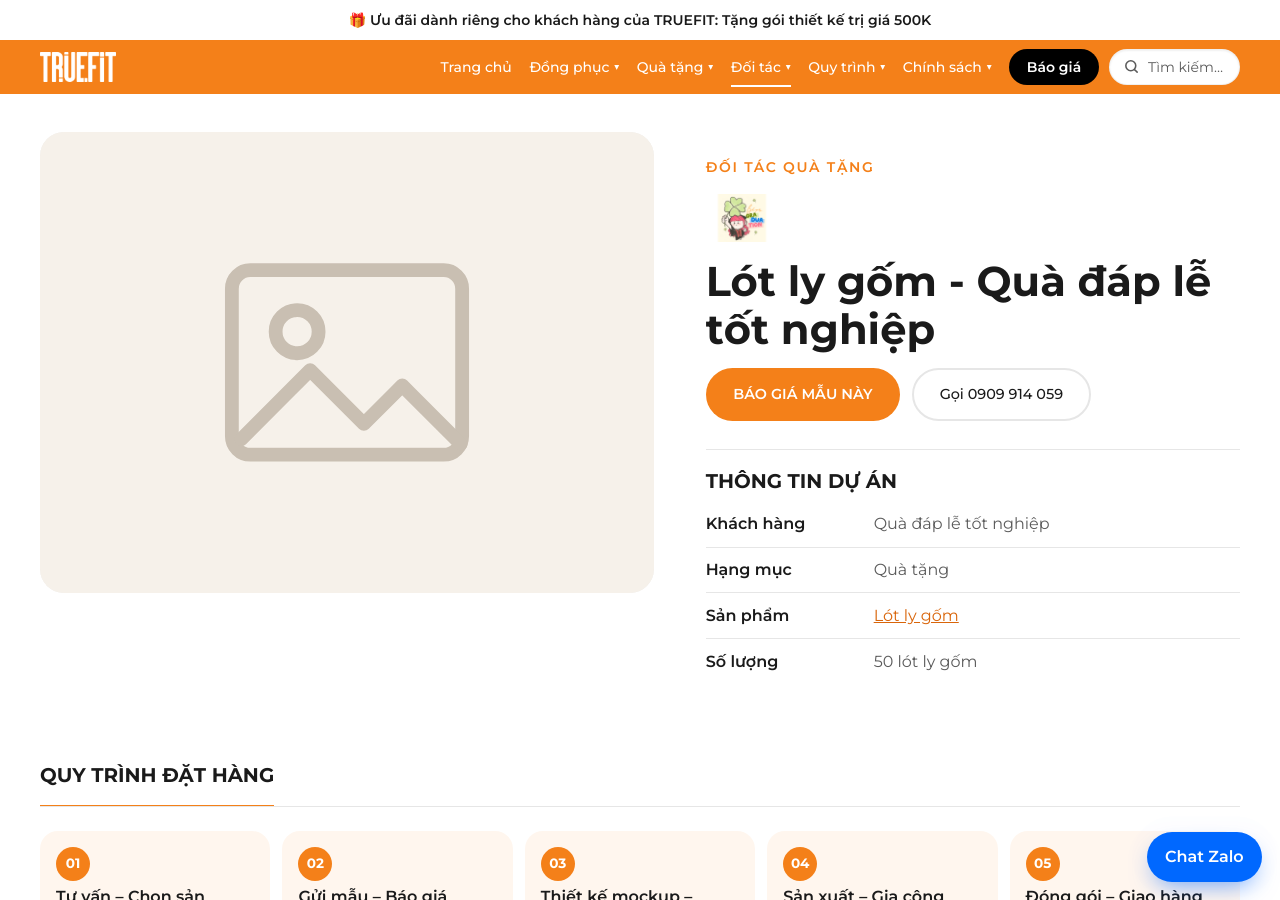
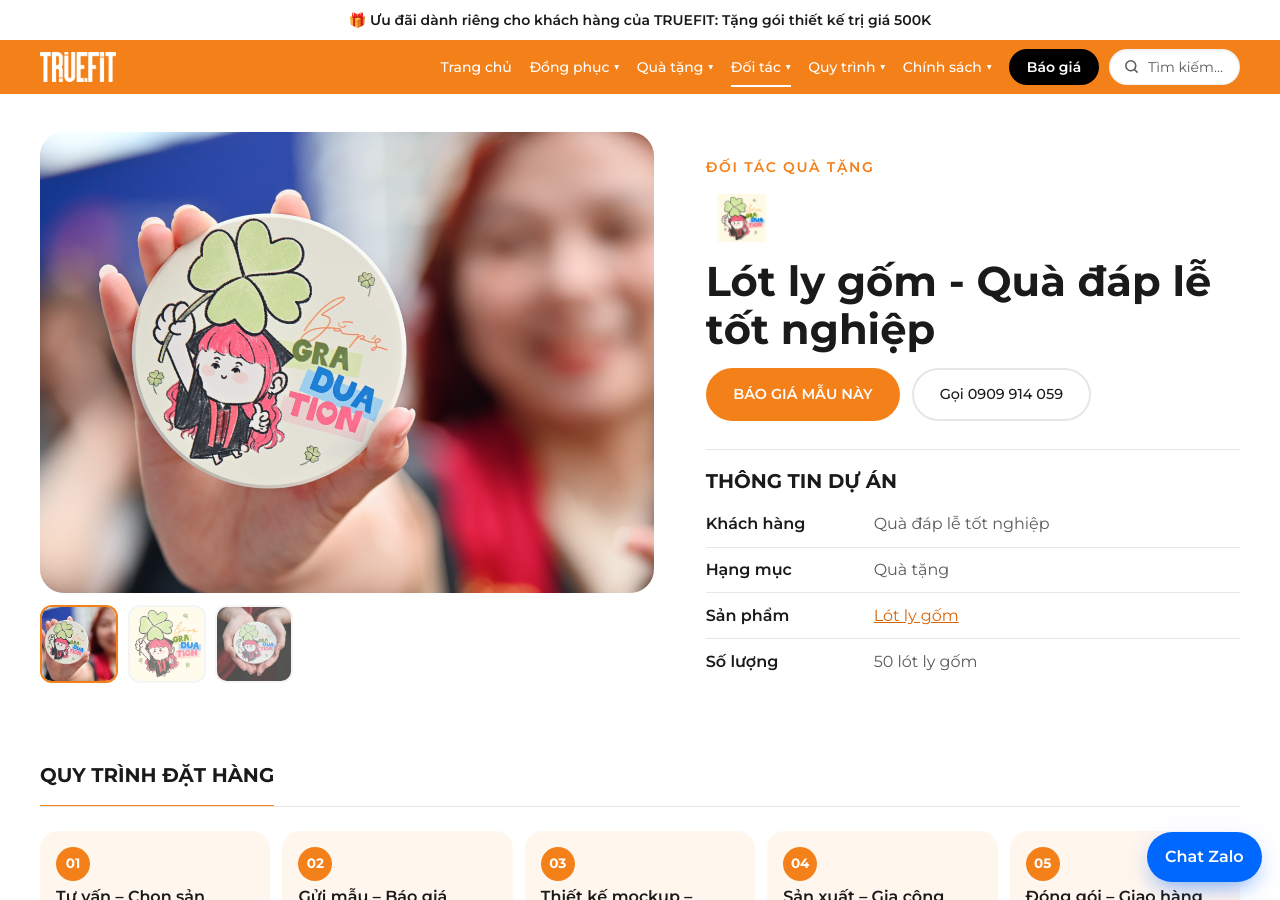
Before and after one commit to bap47/truefit, a Jekyll site: the page built from _khach_hang/qua-tang/qua-dap-le-tot-nghiep.md, in a window 1280 px wide and 900 px high. Built offline with Jekyll 4.4.1, drawn with Linux system fonts in a browser that asks for light colours.

Commit message:
Update _khach_hang/qua-tang/qua-dap-le-tot-nghiep.md (via Pages CMS)

```diff
--- a/_khach_hang/qua-tang/qua-dap-le-tot-nghiep.md
+++ b/_khach_hang/qua-tang/qua-dap-le-tot-nghiep.md
@@ -1,6 +1,10 @@
 ---
 title: Quà đáp lễ tốt nghiệp
 logo: /assets/uploads/Logo 14.png
+thu_vien:
+  - /assets/uploads/Logo 23.png
+  - /assets/uploads/Logo 24.png
+  - /assets/uploads/Logo 25.png
 san_pham:
   - Lót ly gốm
 da_may: 50 lót ly gốm
```
